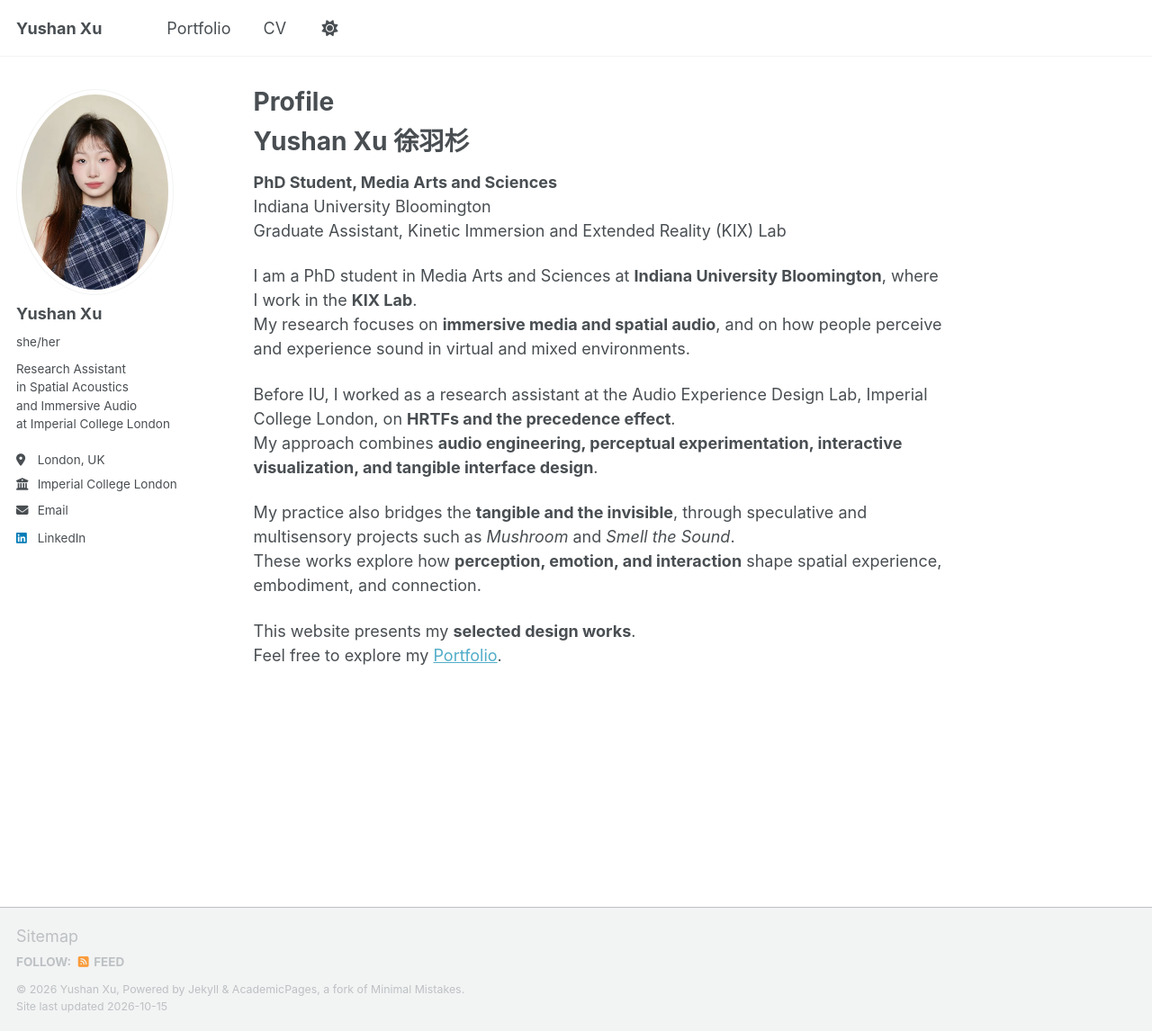
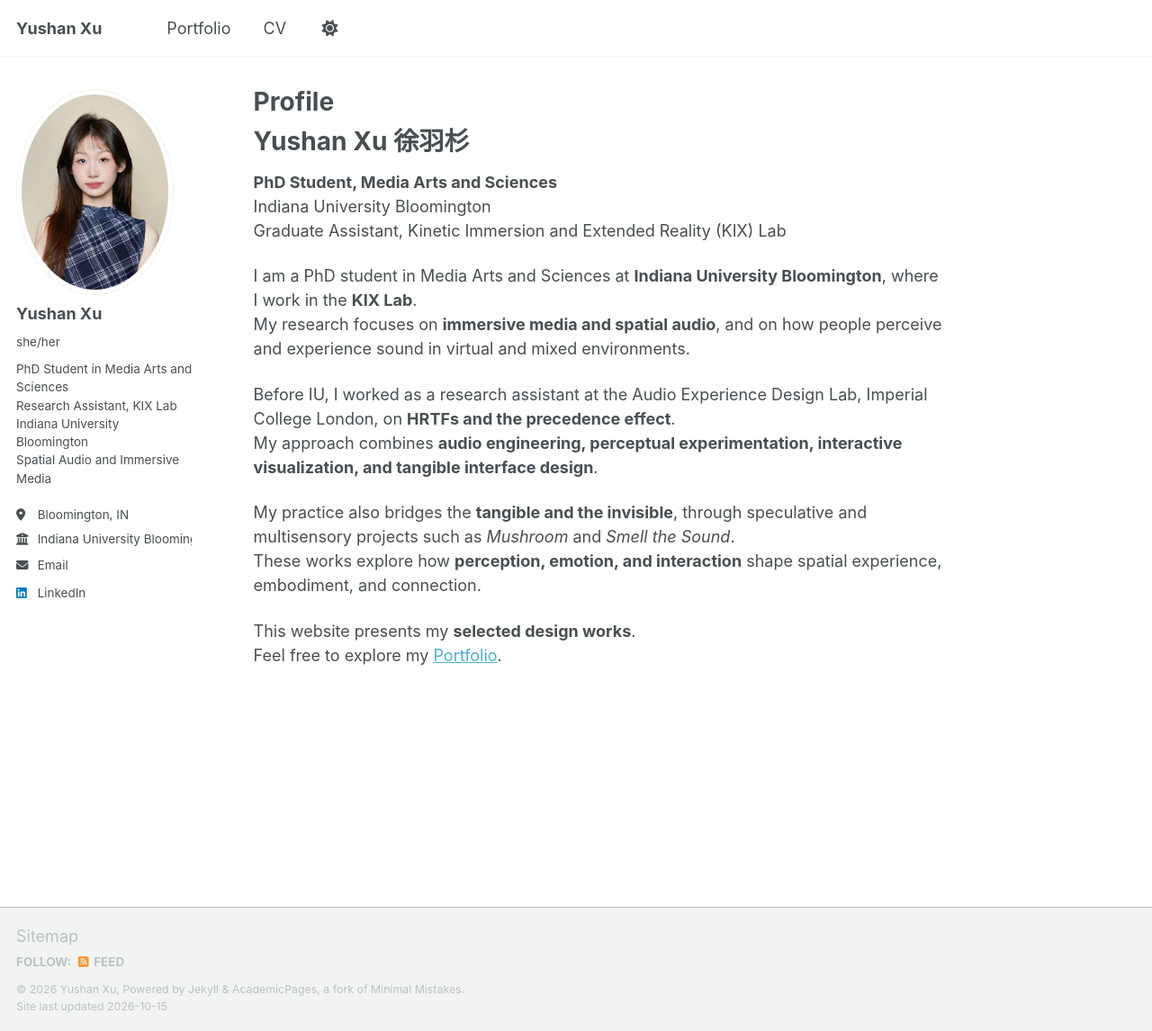
Before and after one commit to Yushan-Xu/Yushan-Xu.github.io, a Jekyll site: the page built from _pages/about.md, in a window 1280 px wide and 1146 px high. Shown: the whole window at 90% size. Built offline with Jekyll 4.4.1, drawn with Linux system fonts in a browser that asks for light colours; a script that is not in the unit is left out.

Commit message:
Update author information in _config.yml

```diff
--- a/_config.yml
+++ b/_config.yml
@@ -15,14 +15,14 @@ author:
   avatar           : "profile.png"
   name             : "Yushan Xu"
   pronouns         : "she/her"
-  bio              : "Research Assistant <br>
-                    in Spatial Acoustics <br>
-                     and Immersive Audio <br>
-                    at Imperial College London"
-  location         : "London, UK"
-  employer         : "Imperial College London"
+  bio              : "PhD Student in Media Arts and Sciences <br>
+                    Research Assistant, KIX Lab <br>
+                     Indiana University Bloomington <br>
+                    Spatial Audio and Immersive Media"
+  location         : "Bloomington, IN"
+  employer         : "Indiana University Bloomington"
   uri              :
-  email            : "yx2424@ic.ac.uk"
+  email            : "yx37@iu.edu"
 
   # Academic websites
   academia         :
```
